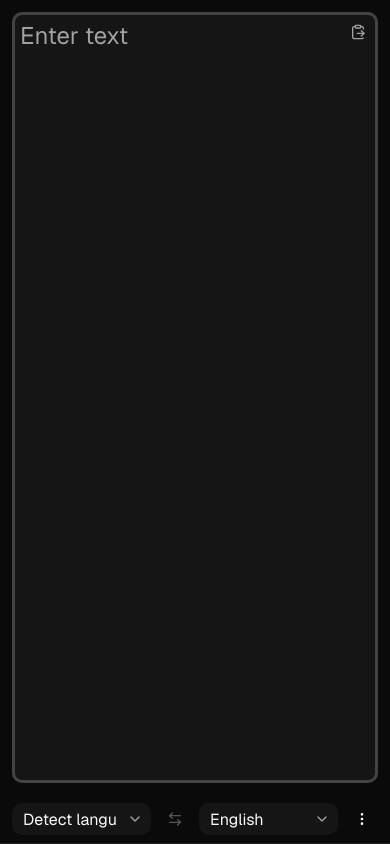
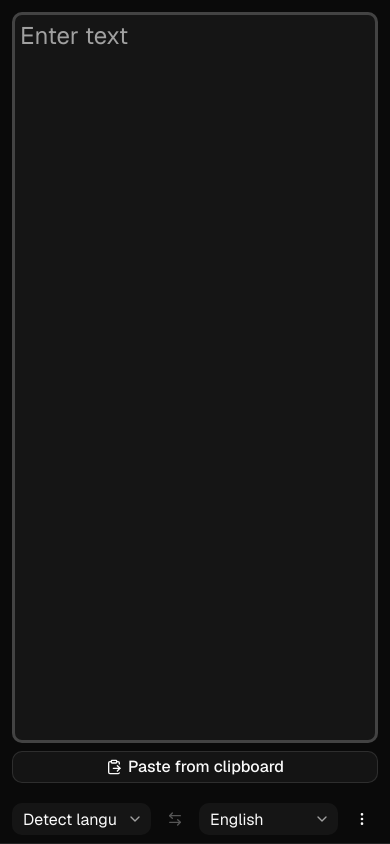
Before and after one commit to Quozul/quozul-translate, a Next.js app: page / in a window 390 px wide. Built offline with nearby package versions, Linux system fonts and the light colour scheme.

Commit message:
feat: improve paste and clear buttons placement

```diff
--- a/components/translator/source-editor.tsx
+++ b/components/translator/source-editor.tsx
@@ -25,6 +25,7 @@ export function SourceEditor() {
   const charCount = displayedCharacterCount(text);
   const tooLong = charCount > MAX_TEXT_LENGTH;
   const showCount = charCount > MAX_TEXT_LENGTH - 1000;
+  const hasText = text.trim() !== ""
 
   const handleTextChange = (event: ChangeEvent<HTMLTextAreaElement>) => {
     if (pendingPaste.current) {
@@ -60,19 +61,8 @@ export function SourceEditor() {
       className="relative flex min-h-0 flex-col"
       aria-label="Source text"
     >
-      <div className="absolute top-1 right-1 z-10 flex items-center text-muted-foreground">
-        <Button
-          type="button"
-          variant="ghost"
-          size="icon"
-          aria-label="Paste from clipboard"
-          title="Paste from clipboard"
-          onClick={handlePaste}
-          className="md:hidden"
-        >
-          <ClipboardPasteIcon />
-        </Button>
-        {text !== "" && (
+      {hasText && (
+        <div className="absolute top-1 right-1 z-10 flex items-center text-muted-foreground">
           <Button
             type="button"
             variant="ghost"
@@ -83,8 +73,8 @@ export function SourceEditor() {
           >
             <XIcon />
           </Button>
-        )}
-      </div>
+        </div>
+      )}
       <Textarea
         id="source"
         ref={input}
@@ -94,13 +84,26 @@ export function SourceEditor() {
         aria-label="Text to translate"
         aria-invalid={tooLong || undefined}
         aria-describedby={showCount ? "source-limit" : undefined}
-        className="min-h-40 flex-1 resize-none overflow-y-auto rounded-lg border-0 bg-transparent px-2 text-2xl md:text-2xl field-sizing-fixed focus-visible:ring-3 focus-visible:ring-inset"
+        className="min-h-40 flex-1 resize-none overflow-y-auto rounded-lg border-0 bg-transparent pl-2 pr-10 text-2xl md:text-2xl field-sizing-fixed focus-visible:ring-3 focus-visible:ring-inset"
         value={text}
         onChange={handleTextChange}
         onPaste={handleNativePaste}
         onCompositionStart={startComposition}
         onCompositionEnd={handleCompositionEnd}
       />
+      {!hasText && (
+        <Button
+          type="button"
+          variant="outline"
+          aria-label="Paste from clipboard"
+          title="Paste from clipboard"
+          onClick={handlePaste}
+          className="mt-2 w-full text-base md:hidden"
+        >
+          <ClipboardPasteIcon />
+          Paste from clipboard
+        </Button>
+      )}
       {showCount && (
         <span
           id="source-limit"
```
